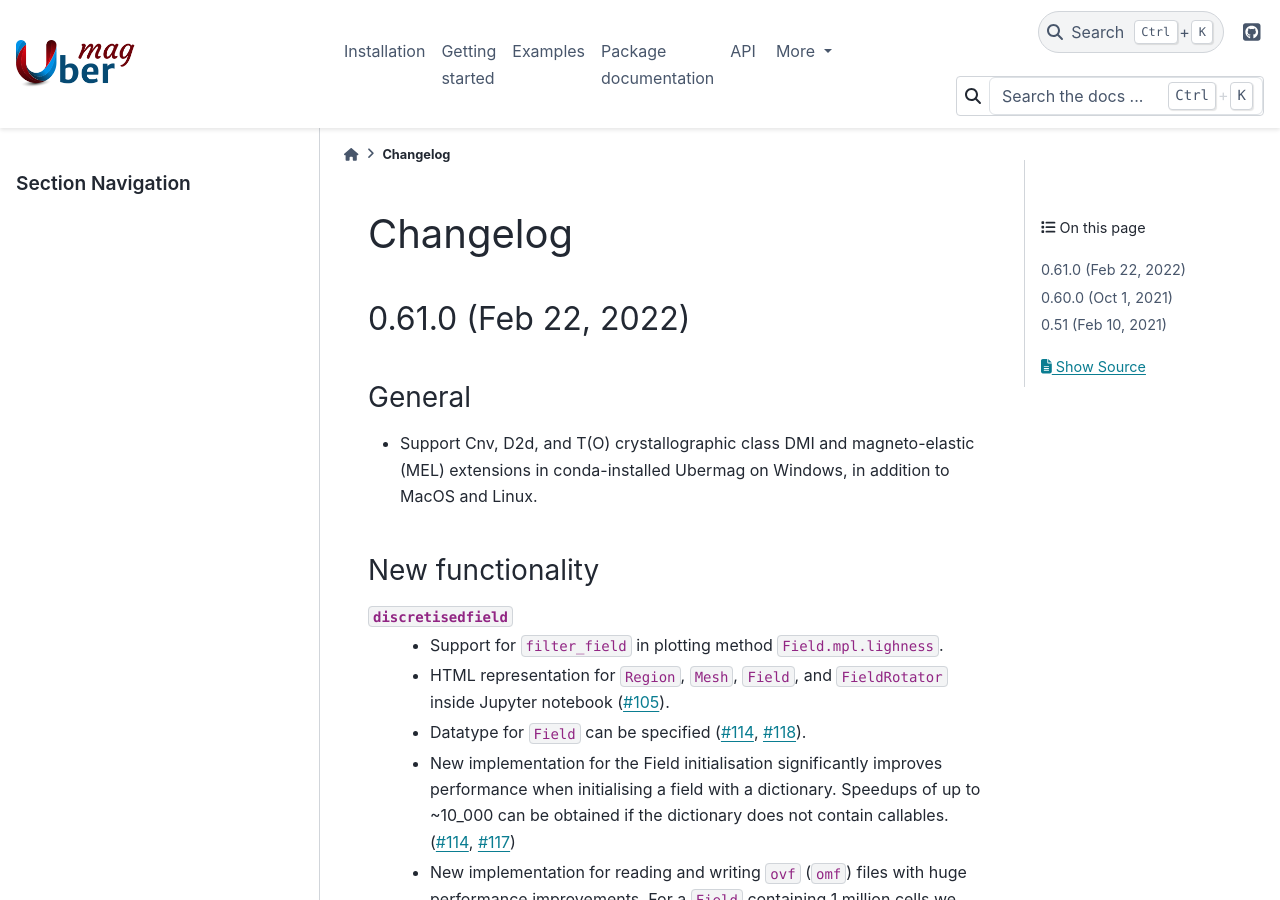
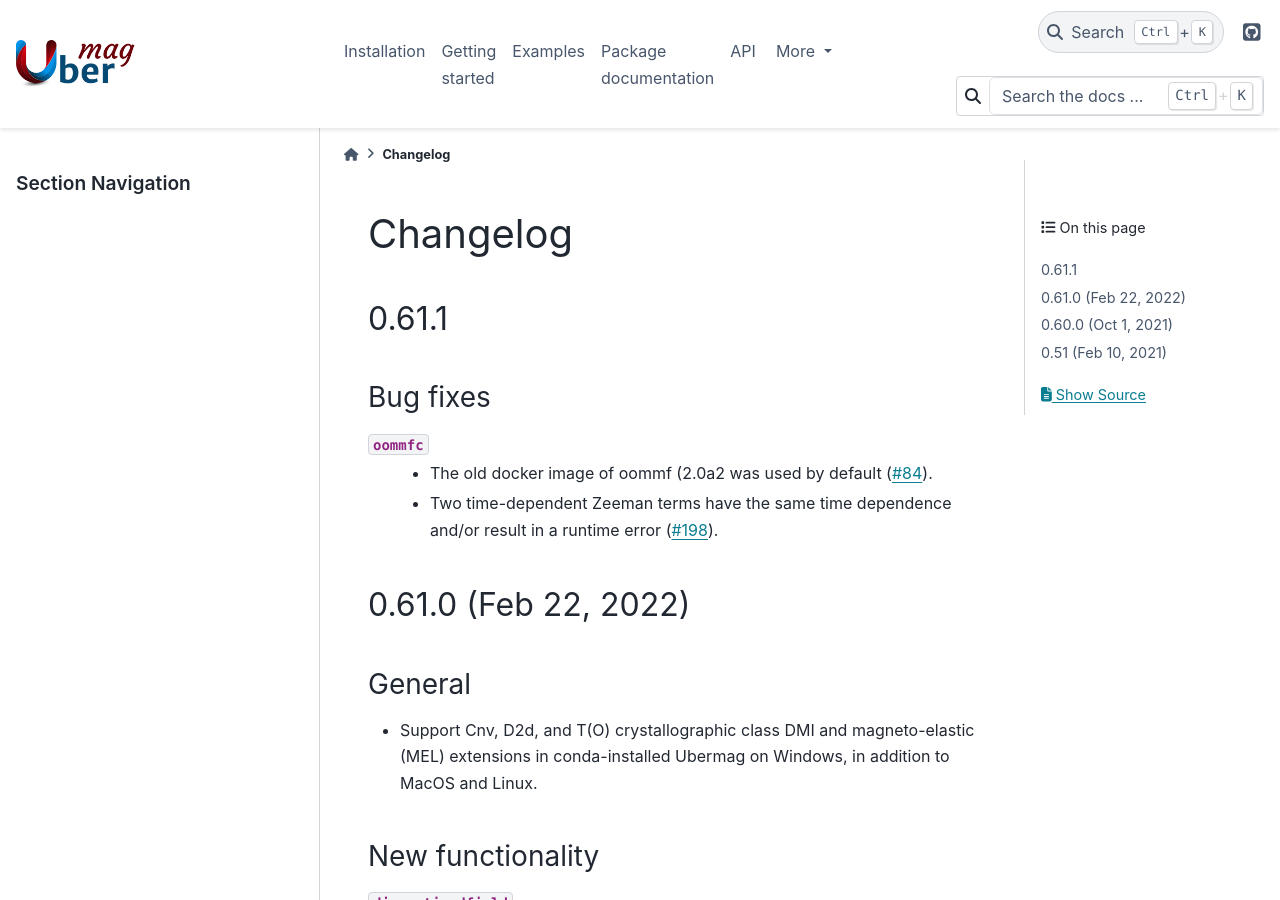
Before and after one commit to ubermag/ubermag.github.io, a Sphinx documentation site: the page built from source/changelog.rst, in a window 1280 px wide and 900 px high. Built offline with Sphinx 7.4.7 and the PyData theme 0.15.4, drawn with Linux system fonts in a browser that asks for light colours; pages that are not in the unit, such as notebooks, are missing from menus.

Commit message:
Update changelog

```diff
--- a/source/changelog.rst
+++ b/source/changelog.rst
@@ -1,6 +1,18 @@
 =========
 Changelog
 =========
+
+0.61.1
+======
+
+Bug fixes
+---------
+
+``oommfc``
+  - The old docker image of oommf (2.0a2 was used by default (`#84
+    <https://github.com/ubermag/oommfc/pull/84>`__).
+  - Two time-dependent Zeeman terms have the same time dependence and/or result
+    in a runtime error (`#198 <https://github.com/ubermag/help/issues/198>`__).
 
 0.61.0 (Feb 22, 2022)
 =====================
```
